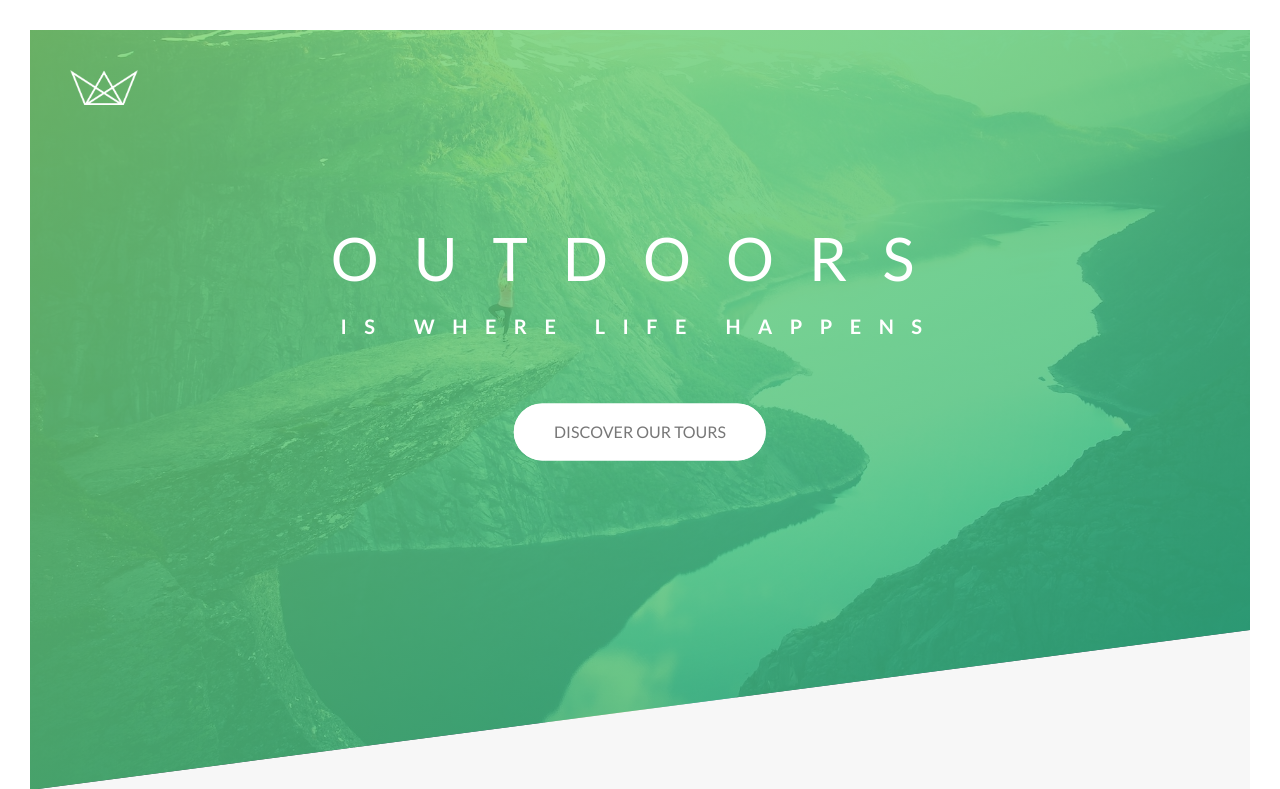
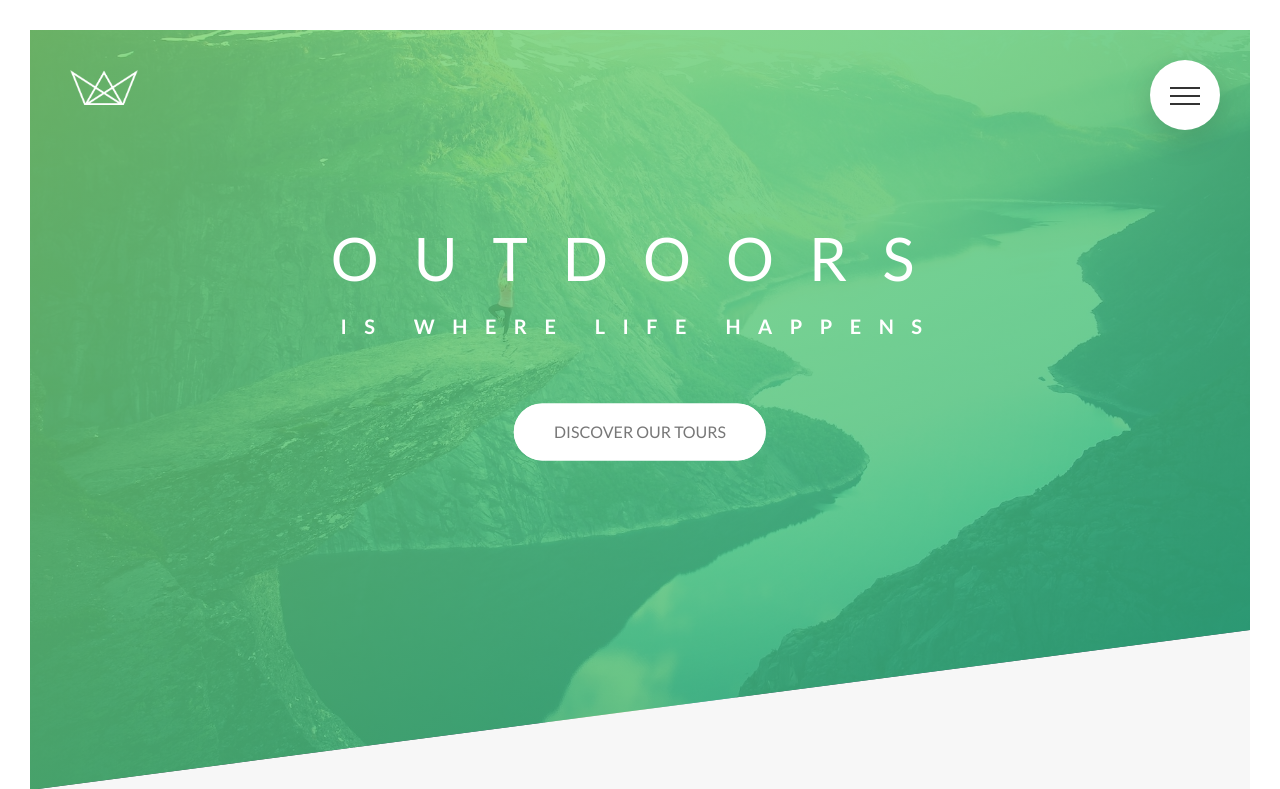
Before and after one commit to mustafakunwa/Tours, a PHP site: page / in a window 1280 px wide. Shown: the top 789 px of the page. Run offline with PHP 8.4, Linux system fonts and the light colour scheme.

Commit message:
Navigation created with animation

```diff
--- a/css/style.css
+++ b/css/style.css
@@ -537,6 +537,100 @@ body {
     width: 80%;
     float: right; }
 
+.navigation {
+  position: relative; }
+  .navigation__checkbox {
+    display: none; }
+  .navigation__button {
+    background-color: #fff;
+    height: 7rem;
+    width: 7rem;
+    border-radius: 50%;
+    position: fixed;
+    top: 6rem;
+    right: 6rem;
+    z-index: 20000;
+    box-shadow: 0 1rem 3rem rgba(0, 0, 0, 0.15);
+    text-align: center;
+    cursor: pointer; }
+  .navigation__background {
+    height: 6rem;
+    width: 6rem;
+    border-radius: 50%;
+    position: fixed;
+    top: 6.5rem;
+    right: 6.5rem;
+    background-image: radial-gradient(#7ed56f, #28b485);
+    z-index: 10000;
+    transition: all 0.6s cubic-bezier(0.83, 0, 0.17, 1); }
+  .navigation__nav {
+    height: 100vh;
+    width: 0%;
+    position: fixed;
+    top: 0;
+    right: 0;
+    z-index: 15000;
+    opacity: 0;
+    transition: all 0.6s; }
+  .navigation__list {
+    position: absolute;
+    top: 50%;
+    left: 50%;
+    transform: translate(-50%, -50%);
+    list-style: none;
+    text-align: center; }
+  .navigation__item {
+    margin: 1rem; }
+  .navigation__link:link, .navigation__link:visited {
+    display: inline-block;
+    font-size: 3rem;
+    font-weight: 300;
+    padding: 1rem 2rem;
+    color: #fff;
+    text-decoration: none;
+    text-transform: uppercase;
+    background-image: linear-gradient(120deg, transparent 0%, transparent 50%, #fff 100%);
+    background-size: 220%;
+    transition: all 0.4s; }
+  .navigation__link:hover, .navigation__link:active {
+    background-position: 100%;
+    color: #55c57a;
+    transform: translateX(1rem); }
+  .navigation__checkbox:checked ~ .navigation__background {
+    transform: scale(80); }
+  .navigation__checkbox:checked ~ .navigation__nav {
+    opacity: 1;
+    width: 100%; }
+  .navigation__icon {
+    position: relative;
+    margin-top: 3.5rem; }
+    .navigation__icon, .navigation__icon::after, .navigation__icon::before {
+      width: 3rem;
+      height: 2px;
+      background-color: #333;
+      display: inline-block; }
+    .navigation__icon::after, .navigation__icon::before {
+      content: "";
+      position: absolute;
+      left: 0;
+      transition: all 0.2s; }
+    .navigation__icon::after {
+      top: 0.8rem; }
+    .navigation__icon::before {
+      top: -0.8rem; }
+  .navigation__button:hover .navigation__icon::before {
+    top: -1rem; }
+  .navigation__button:hover .navigation__icon::after {
+    top: 1rem; }
+  .navigation__checkbox:checked + .navigation__button .navigation__icon {
+    background-color: transparent; }
+  .navigation__checkbox:checked + .navigation__button .navigation__icon::before {
+    top: 0;
+    transform: rotate(-135deg); }
+  .navigation__checkbox:checked + .navigation__button .navigation__icon::after {
+    top: 0;
+    transform: rotate(135deg); }
+
 .section-about {
   background-color: #f7f7f7;
   padding: 25rem 0;
--- a/index.html
+++ b/index.html
@@ -15,6 +15,25 @@
 </head>
 
 <body>
+
+    <div class="navigation">
+        <input type="checkbox" class="navigation__checkbox" id="navi-toggle">
+        <label for="navi-toggle" class="navigation__button">
+            <span class="navigation__icon">&nbsp;</span>
+        </label>
+        <div class="navigation__background">&nbsp;</div>
+
+        <nav class="navigation__nav">
+            <ul class="navigation__list">
+                <li class="navigation__item"><a href="" class="navigation__link">01 About Natours</a></li>
+                <li class="navigation__item"><a href="" class="navigation__link">02 Your benifits</a></li>
+                <li class="navigation__item"> <a href="" class="navigation__link">03 popular tours</a></li>
+                <li class="navigation__item"> <a href="" class="navigation__link">04 Stories</a></li>
+                <li class="navigation__item"> <a href="" class="navigation__link">05 Book now</a></li>
+            </ul>
+        </nav>
+    </div>
+
     <header class="header">
         <div class="header__logo-box">
             <img src="img/logo-white.png" alt="logo" class="header__logo">
--- /dev/null
+++ b/sass/layout/_navigation.scss
@@ -0,0 +1,141 @@
+.navigation {
+    position: relative;
+
+    &__checkbox {
+        display: none;
+    }
+
+    &__button {
+        background-color: $color-white;
+        height: 7rem;
+        width: 7rem;
+        border-radius: 50%;
+        position: fixed;
+        top: 6rem;
+        right: 6rem;
+        z-index: 20000;
+        box-shadow: 0 1rem 3rem rgba($color: $color-black, $alpha: 0.15);
+        text-align: center;
+        cursor: pointer;
+    }
+
+    &__background {
+        height: 6rem;
+        width: 6rem;
+        border-radius: 50%;
+        position: fixed;
+        top: 6.5rem;
+        right: 6.5rem;
+        background-image: radial-gradient($color-primary-light, $color-primary-dark);
+        z-index: 10000;
+        transition: all 0.6s cubic-bezier(0.83, 0, 0.17, 1);
+    }
+
+    &__nav {
+        height: 100vh;
+        width: 0%;
+        position: fixed;
+        top: 0;
+        right: 0;
+        z-index: 15000;
+        opacity: 0;
+        transition: all 0.6s;
+    }
+
+    &__list {
+        position: absolute;
+        top: 50%;
+        left: 50%;
+        transform: translate(-50%, -50%);
+        list-style: none;
+        text-align: center;
+    }
+
+    &__item {
+        margin: 1rem;
+    }
+
+    &__link {
+        &:link,
+        &:visited {
+            display: inline-block;
+            font-size: 3rem;
+            font-weight: 300;
+            padding: 1rem 2rem;
+            color: $color-white;
+            text-decoration: none;
+            text-transform: uppercase;
+            background-image: linear-gradient(120deg, transparent 0%, transparent 50%, $color-white 100%);
+            background-size: 220%;
+            transition: all 0.4s;
+        }
+
+        &:hover,
+        &:active {
+            background-position: 100%;
+            color: $color-primary;
+            transform: translateX(1rem);
+        }
+    }
+
+    &__checkbox:checked ~ &__background {
+        transform: scale(80);
+    }
+
+    &__checkbox:checked ~ &__nav {
+        opacity: 1;
+        width: 100%;
+    }
+
+    &__icon {
+        position: relative;
+        margin-top: 3.5rem;
+
+        &,
+        &::after,
+        &::before {
+            width: 3rem;
+            height: 2px;
+            background-color: $color-grey-dark-3;
+            display: inline-block;
+        }
+
+        &::after,
+        &::before {
+            content: "";
+            position: absolute;
+            left: 0;
+            transition: all 0.2s;
+        }
+
+        &::after {
+            top: 0.8rem;
+        }
+
+        &::before {
+            top: -0.8rem;
+        }
+    }
+
+    &__button:hover &__icon::before {
+        top: -1rem;
+    }
+
+    &__button:hover &__icon::after {
+        top: 1rem;
+    }
+
+    &__checkbox:checked + &__button &__icon {
+        background-color: transparent;
+    }
+
+    &__checkbox:checked + &__button &__icon::before {
+        top:0;
+        transform: rotate(-135deg);
+    }
+
+    &__checkbox:checked + &__button &__icon::after {
+        top:0;
+        transform: rotate(135deg);
+    }
+}
--- a/sass/main.scss
+++ b/sass/main.scss
@@ -18,5 +18,6 @@
 @import "./layout/grid";
 @import "./layout/header";
 @import "./layout/footer";
+@import "./layout/navigation";
 
 @import "./pages/home";
```
